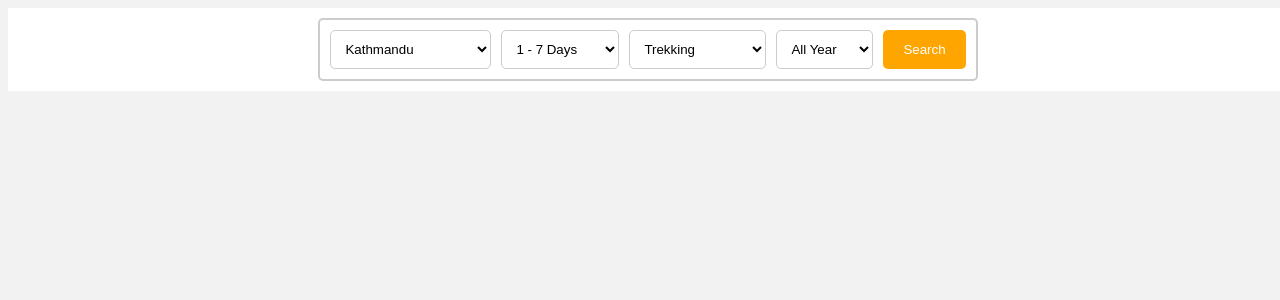
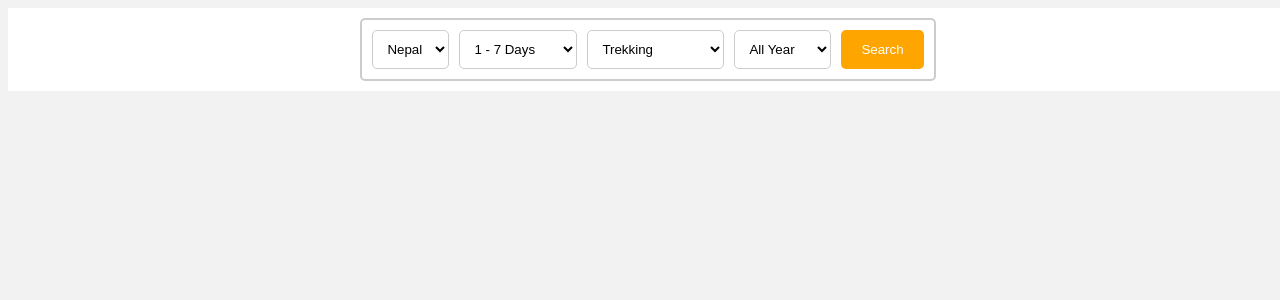
Before and after one commit to bishallopchan12/TTMS, a PHP site: page /recommendation.php in a window 1280 px wide. Shown: the top 300 px of the page. Run offline with PHP 8.4, Linux system fonts and the light colour scheme.

Commit message:
Feri pani commit

```diff
--- a/index.php
+++ b/index.php
@@ -315,7 +315,7 @@ include('include/config.php');
          </section>
          <!-- ***Home client html end here*** -->
          <!-- ***Home testimonial html start from here*** -->
-         <section class="home-testimonial">
+         <!-- <section class="home-testimonial">
             <div class="container">
                <div class="row">
                   <div class="col-lg-8 offset-lg-2 text-center">
@@ -417,7 +417,7 @@ include('include/config.php');
                   </div>
                </div>
             </div>
-         </section>
+         </section> -->
          <!-- ***Home testimonial html end here*** -->
          <!-- ***Home callback html start from here*** -->
          <section class="home-callback bg-color-callback primary-bg">
--- a/package-offer.php
+++ b/package-offer.php
@@ -74,7 +74,7 @@ include('include/config.php');
             </div>
             <!-- ***offer package section html start form here*** -->
             <!-- ***callback section html start form here*** -->
-            <div class="bg-img-fullcallback" style="background-image: url(assets/images/trekking.jpg);">
+            <div class="bg-img-fullcallback" style="background-image: url(assets/images/himal.jpg);">
                <div class="overlay"></div>
                <div class="container">
                   <div class="row">
--- a/profile.php
+++ b/profile.php
@@ -179,7 +179,7 @@ include('includes/config.php');
 
                </div>
             </div>
-            <div class="bg-img-fullcallback" style="background-image: url(assets/images/img7.jpg);">
+            <div class="bg-img-fullcallback" style="background-image: url(assets/images/back.jpg);">
                <div class="overlay"></div>
                <div class="container">
                   <div class="row">
--- a/recommendation.php
+++ b/recommendation.php
@@ -21,6 +21,7 @@
         }
 
         .trip-search-form {
+
             display: flex;
             border: 2px solid #ccc;
             padding: 10px;
@@ -92,22 +93,10 @@
 </head>
 <body>
     <div class="trip-search-container">
+
         <form class="trip-search-form">
             <select id="country" class="search-dropdown">
-            <option value="Kathmandu">Kathmandu</option>
-            <option value="Pokhara">Pokhara</option>
-            <option value="Chitwan">Chitwan</option>
-            <option value="Lumbini">Lumbini</option>
-            <option value="Nagarkot">Nagarkot</option>
-            <option value="Dhulikhel">Dhulikhel</option>
-            <option value="Gosaikunda">Gosaikunda</option>
-            <option value="EverestBaseCamp">Everest Base Camp</option>
-            <option value="Annapurna">Annapurna</option>
-            <option value="RaraLake">Rara Lake</option>
-            <option value="Bandipur">Bandipur</option>
-            <option value="Mustang">Mustang</option>
-            <option value="Manang">Manang</option>
-            <option value="Ilam">Ilam</option>
+                <option value="Nepal">Nepal</option>
             </select>
 
             <select id="duration" class="search-dropdown">
@@ -142,7 +131,6 @@
         </form>
     </div>
 
-
     <div class="trip-results" id="tripResults"></div>
 
     <script>
@@ -150,56 +138,56 @@
 
     // Expanded trip data with 50 trips
     const trips = [
-        { id: 1, name: "Everest Base Camp Trek", duration: "8-14", activities: "Trekking", season: "Spring", rating: 4.9, price: 1200, region: "Eastern Nepal" },
-        { id: 2, name: "Chitwan Jungle Safari", duration: "1-7", activities: "Wildlife", season: "Winter", rating: 4.7, price: 700, region: "Southern Nepal" },
-        { id: 3, name: "Kathmandu Cultural Tour", duration: "1-7", activities: "Cultural", season: "AllYear", rating: 4.5, price: 300, region: "Central Nepal" },
-        { id: 4, name: "Annapurna Circuit Trek", duration: "15+", activities: "Trekking", season: "Summer", rating: 4.8, price: 1500, region: "Western Nepal" },
+        { id: 1, name: "Everest Base Camp Trek", duration: "8-14", activities: "Trekking", season: "Spring", rating: 4.9, price: 50200, region: "Eastern Nepal" },
+        { id: 2, name: "Chitwan Jungle Safari", duration: "1-7", activities: "Wildlife", season: "Winter", rating: 4.7, price: 35000, region: "Southern Nepal" },
+        { id: 3, name: "Kathmandu Cultural Tour", duration: "1-7", activities: "Cultural", season: "AllYear", rating: 4.5, price: 30000, region: "Central Nepal" },
+        { id: 4, name: "Annapurna Circuit Trek", duration: "15+", activities: "Trekking", season: "Summer", rating: 4.8, price: 15000, region: "Western Nepal" },
         { id: 5, name: "Pokhara Adventure Sports", duration: "1-7", activities: "Adventure", season: "AllYear", rating: 4.6, price: 500, region: "Western Nepal" },
-        { id: 6, name: "Langtang Valley Trek", duration: "8-14", activities: "Trekking", season: "Summer", rating: 4.5, price: 900, region: "Central Nepal" },
-        { id: 7, name: "Poon Hill Sunrise Trek", duration: "1-7", activities: "Trekking", season: "Spring", rating: 4.7, price: 400, region: "Western Nepal" },
-        { id: 8, name: "Gosaikunda Lake Pilgrimage", duration: "8-14", activities: "Cultural", season: "Spring", rating: 4.4, price: 600, region: "Central Nepal" },
-        { id: 9, name: "Lumbini Buddhist Pilgrimage", duration: "1-7", activities: "Cultural", season: "AllYear", rating: 4.6, price: 200, region: "Southern Nepal" },
-        { id: 10, name: "Upper Mustang Trek", duration: "15+", activities: "Trekking", season: "Summer", rating: 4.9, price: 1800, region: "Western Nepal" },
-        { id: 11, name: "Bardia National Park Wildlife Safari", duration: "1-7", activities: "Wildlife", season: "Winter", rating: 4.5, price: 600, region: "Western Nepal" },
-        { id: 12, name: "Rara Lake Trek", duration: "8-14", activities: "Trekking", season: "Autumn", rating: 4.8, price: 1000, region: "Western Nepal" },
-        { id: 13, name: "Ghorepani Poon Hill Trek", duration: "8-14", activities: "Trekking", season: "Spring", rating: 4.7, price: 800, region: "Western Nepal" },
-        { id: 14, name: "Dhulikhel Cultural Village Walk", duration: "1-7", activities: "Cultural", season: "AllYear", rating: 4.3, price: 150, region: "Central Nepal" },
-        { id: 15, name: "Tilicho Lake Trek", duration: "8-14", activities: "Trekking", season: "Autumn", rating: 4.7, price: 1000, region: "Western Nepal" },
-        { id: 16, name: "Manaslu Circuit Trek", duration: "15+", activities: "Trekking", season: "Spring", rating: 4.8, price: 1400, region: "Central Nepal" },
-        { id: 17, name: "Patan and Bhaktapur Heritage Tour", duration: "1-7", activities: "Cultural", season: "AllYear", rating: 4.5, price: 250, region: "Central Nepal" },
-        { id: 18, name: "Rafting in the Trishuli River", duration: "1-7", activities: "Adventure", season: "Spring", rating: 4.6, price: 300, region: "Central Nepal" },
-        { id: 19, name: "Helambu Circuit Trek", duration: "8-14", activities: "Trekking", season: "Winter", rating: 4.4, price: 800, region: "Central Nepal" },
-        { id: 20, name: "Dhorpatan Hunting Reserve Adventure", duration: "8-14", activities: "Wildlife", season: "Autumn", rating: 4.3, price: 1200, region: "Western Nepal" },
-        { id: 21, name: "Nagarkot Sunrise Tour", duration: "1-7", activities: "Cultural", season: "AllYear", rating: 4.2, price: 150, region: "Central Nepal" },
-        { id: 22, name: "Makalu Base Camp Trek", duration: "15+", activities: "Trekking", season: "Spring", rating: 4.8, price: 1600, region: "Eastern Nepal" },
-        { id: 23, name: "Koshi Tappu Wildlife Reserve Safari", duration: "1-7", activities: "Wildlife", season: "Winter", rating: 4.4, price: 600, region: "Eastern Nepal" },
-        { id: 24, name: "Bungee Jumping in Bhote Koshi", duration: "1-7", activities: "Adventure", season: "Summer", rating: 4.9, price: 250, region: "Central Nepal" },
-        { id: 25, name: "Chisapani Nagarkot Trek", duration: "1-7", activities: "Trekking", season: "AllYear", rating: 4.3, price: 400, region: "Central Nepal" },
-        { id: 26, name: "Pikey Peak Trek", duration: "1-7", activities: "Trekking", season: "Spring", rating: 4.7, price: 500, region: "Eastern Nepal" },
-        { id: 27, name: "Kanchenjunga Base Camp Trek", duration: "15+", activities: "Trekking", season: "Autumn", rating: 4.9, price: 1800, region: "Eastern Nepal" },
-        { id: 28, name: "Janakpur Pilgrimage Tour", duration: "1-7", activities: "Cultural", season: "AllYear", rating: 4.1, price: 150, region: "Southern Nepal" },
-        { id: 29, name: "Khopra Ridge Trek", duration: "8-14", activities: "Trekking", season: "Summer", rating: 4.6, price: 900, region: "Western Nepal" },
-        { id: 30, name: "Seti River Rafting", duration: "1-7", activities: "Adventure", season: "Spring", rating: 4.6, price: 350, region: "Western Nepal" },
-        { id: 31, name: "Kalinchowk Temple Tour", duration: "1-7", activities: "Cultural", season: "Winter", rating: 4.3, price: 200, region: "Central Nepal" },
-        { id: 32, name: "Sundarijal Shivapuri Trek", duration: "1-7", activities: "Trekking", season: "AllYear", rating: 4.4, price: 250, region: "Central Nepal" },
-        { id: 33, name: "Sikles Eco-Trek", duration: "1-7", activities: "Trekking", season: "Spring", rating: 4.5, price: 400, region: "Western Nepal" },
-        { id: 34, name: "Lower Dolpo Trek", duration: "15+", activities: "Trekking", season: "Autumn", rating: 4.7, price: 1700, region: "Western Nepal" },
-        { id: 35, name: "Tansen Historical Town Tour", duration: "1-7", activities: "Cultural", season: "AllYear", rating: 4.1, price: 150, region: "Western Nepal" },
-        { id: 36, name: "Rupa and Begnas Lake Tour", duration: "1-7", activities: "Adventure", season: "Summer", rating: 4.3, price: 200, region: "Western Nepal" },
-        { id: 37, name: "Nar Phu Valley Trek", duration: "15+", activities: "Trekking", season: "Spring", rating: 4.9, price: 1600, region: "Western Nepal" },
-        { id: 38, name: "Ilam Tea Garden Tour", duration: "1-7", activities: "Cultural", season: "AllYear", rating: 4.4, price: 200, region: "Eastern Nepal" },
-        { id: 39, name: "Phoksundo Lake Trek", duration: "8-14", activities: "Trekking", season: "Autumn", rating: 4.8, price: 1300, region: "Western Nepal" },
-        { id: 40, name: "Rasuwa Tamang Heritage Trek", duration: "1-7", activities: "Trekking", season: "AllYear", rating: 4.3, price: 600, region: "Central Nepal" },
-        { id: 41, name: "Panchase Trek", duration: "1-7", activities: "Trekking", season: "Spring", rating: 4.4, price: 300, region: "Western Nepal" },
-        { id: 42, name: "Daman Hill Station Tour", duration: "1-7", activities: "Cultural", season: "Winter", rating: 4.2, price: 180, region: "Central Nepal" },
-        { id: 43, name: "Upper Dolpo Trek", duration: "15+", activities: "Trekking", season: "Summer", rating: 4.9, price: 2000, region: "Western Nepal" },
-        { id: 44, name: "Jomsom Muktinath Trek", duration: "8-14", activities: "Trekking", season: "Autumn", rating: 4.7, price: 900, region: "Western Nepal" },
-        { id: 45, name: "Hiking to Namobuddha Monastery", duration: "1-7", activities: "Cultural", season: "AllYear", rating: 4.3, price: 150, region: "Central Nepal" },
-        { id: 46, name: "Mt. Kanjiroba Expedition", duration: "15+", activities: "Trekking", season: "Spring", rating: 4.8, price: 2200, region: "Western Nepal" },
-        { id: 47, name: "Sailung Trek", duration: "8-14", activities: "Trekking", season: "Spring", rating: 4.6, price: 800, region: "Central Nepal" },
-        { id: 48, name: "Mardi Himal Trek", duration: "8-14", activities: "Trekking", season: "Autumn", rating: 4.8, price: 700, region: "Western Nepal" },
-        { id: 49, name: "Rupina La Pass Trek", duration: "15+", activities: "Trekking", season: "Autumn", rating: 4.7, price: 1500, region: "Central Nepal" },
-        { id: 50, name: "Kapilvastu Cultural Heritage Tour", duration: "1-7", activities: "Cultural", season: "AllYear", rating: 4.2, price: 180, region: "Southern Nepal" }
+        { id: 6, name: "Langtang Valley Trek", duration: "8-14", activities: "Trekking", season: "Summer", rating: 4.5, price: 29000, region: "Central Nepal" },
+        { id: 7, name: "Poon Hill Sunrise Trek", duration: "1-7", activities: "Trekking", season: "Spring", rating: 4.7, price: 40000, region: "Western Nepal" },
+        { id: 8, name: "Gosaikunda Lake Pilgrimage", duration: "8-14", activities: "Cultural", season: "Spring", rating: 4.4, price: 26000, region: "Central Nepal" },
+        { id: 9, name: "Lumbini Buddhist Pilgrimage", duration: "1-7", activities: "Cultural", season: "AllYear", rating: 4.6, price: 20000, region: "Southern Nepal" },
+        { id: 10, name: "Upper Mustang Trek", duration: "15+", activities: "Trekking", season: "Summer", rating: 4.9, price: 18000, region: "Western Nepal" },
+        { id: 11, name: "Bardia National Park Wildlife Safari", duration: "1-7", activities: "Wildlife", season: "Winter", rating: 4.5, price: 60000, region: "Western Nepal" },
+        { id: 12, name: "Rara Lake Trek", duration: "8-14", activities: "Trekking", season: "Autumn", rating: 4.8, price: 41000, region: "Western Nepal" },
+        { id: 13, name: "Ghorepani Poon Hill Trek", duration: "8-14", activities: "Trekking", season: "Spring", rating: 4.7, price: 81000, region: "Western Nepal" },
+        { id: 14, name: "Dhulikhel Cultural Village Walk", duration: "1-7", activities: "Cultural", season: "AllYear", rating: 4.3, price: 45500, region: "Central Nepal" },
+        { id: 15, name: "Tilicho Lake Trek", duration: "8-14", activities: "Trekking", season: "Autumn", rating: 4.7, price: 50000, region: "Western Nepal" },
+        { id: 16, name: "Manaslu Circuit Trek", duration: "15+", activities: "Trekking", season: "Spring", rating: 4.8, price: 30000, region: "Central Nepal" },
+        { id: 17, name: "Patan and Bhaktapur Heritage Tour", duration: "1-7", activities: "Cultural", season: "AllYear", rating: 4.5, price: 10050, region: "Central Nepal" },
+        { id: 18, name: "Rafting in the Trishuli River", duration: "1-7", activities: "Adventure", season: "Spring", rating: 4.6, price: 30000, region: "Central Nepal" },
+        { id: 19, name: "Helambu Circuit Trek", duration: "8-14", activities: "Trekking", season: "Winter", rating: 4.4, price: 80000, region: "Central Nepal" },
+        { id: 20, name: "Dhorpatan Hunting Reserve Adventure", duration: "8-14", activities: "Wildlife", season: "Autumn", rating: 4.3, price: 12000, region: "Western Nepal" },
+        { id: 21, name: "Nagarkot Sunrise Tour", duration: "1-7", activities: "Cultural", season: "AllYear", rating: 4.2, price: 15000, region: "Central Nepal" },
+        { id: 22, name: "Makalu Base Camp Trek", duration: "15+", activities: "Trekking", season: "Spring", rating: 4.8, price: 16000, region: "Eastern Nepal" },
+        { id: 23, name: "Koshi Tappu Wildlife Reserve Safari", duration: "1-7", activities: "Wildlife", season: "Winter", rating: 4.4, price: 60000, region: "Eastern Nepal" },
+        { id: 24, name: "Bungee Jumping in Bhote Koshi", duration: "1-7", activities: "Adventure", season: "Summer", rating: 4.9, price: 25000, region: "Central Nepal" },
+        { id: 25, name: "Chisapani Nagarkot Trek", duration: "1-7", activities: "Trekking", season: "AllYear", rating: 4.3, price: 40000, region: "Central Nepal" },
+        { id: 26, name: "Pikey Peak Trek", duration: "1-7", activities: "Trekking", season: "Spring", rating: 4.7, price: 50000, region: "Eastern Nepal" },
+        { id: 27, name: "Kanchenjunga Base Camp Trek", duration: "15+", activities: "Trekking", season: "Autumn", rating: 4.9, price: 18000, region: "Eastern Nepal" },
+        { id: 28, name: "Janakpur Pilgrimage Tour", duration: "1-7", activities: "Cultural", season: "AllYear", rating: 4.1, price: 10050, region: "Southern Nepal" },
+        { id: 29, name: "Khopra Ridge Trek", duration: "8-14", activities: "Trekking", season: "Summer", rating: 4.6, price: 90000, region: "Western Nepal" },
+        { id: 30, name: "Seti River Rafting", duration: "1-7", activities: "Adventure", season: "Spring", rating: 4.6, price: 35000, region: "Western Nepal" },
+        { id: 31, name: "Kalinchowk Temple Tour", duration: "1-7", activities: "Cultural", season: "Winter", rating: 4.3, price: 20000, region: "Central Nepal" },
+        { id: 32, name: "Sundarijal Shivapuri Trek", duration: "1-7", activities: "Trekking", season: "AllYear", rating: 4.4, price: 20050, region: "Central Nepal" },
+        { id: 33, name: "Sikles Eco-Trek", duration: "1-7", activities: "Trekking", season: "Spring", rating: 4.5, price: 40000, region: "Western Nepal" },
+        { id: 34, name: "Lower Dolpo Trek", duration: "15+", activities: "Trekking", season: "Autumn", rating: 4.7, price: 17000, region: "Western Nepal" },
+        { id: 35, name: "Tansen Historical Town Tour", duration: "1-7", activities: "Cultural", season: "AllYear", rating: 4.1, price: 15000, region: "Western Nepal" },
+        { id: 36, name: "Rupa and Begnas Lake Tour", duration: "1-7", activities: "Adventure", season: "Summer", rating: 4.3, price: 20000, region: "Western Nepal" },
+        { id: 37, name: "Nar Phu Valley Trek", duration: "15+", activities: "Trekking", season: "Spring", rating: 4.9, price: 16000, region: "Western Nepal" },
+        { id: 38, name: "Ilam Tea Garden Tour", duration: "1-7", activities: "Cultural", season: "AllYear", rating: 4.4, price: 20000, region: "Eastern Nepal" },
+        { id: 39, name: "Phoksundo Lake Trek", duration: "8-14", activities: "Trekking", season: "Autumn", rating: 4.8, price: 13000, region: "Western Nepal" },
+        { id: 40, name: "Rasuwa Tamang Heritage Trek", duration: "1-7", activities: "Trekking", season: "AllYear", rating: 4.3, price: 60000, region: "Central Nepal" },
+        { id: 41, name: "Panchase Trek", duration: "1-7", activities: "Trekking", season: "Spring", rating: 4.4, price: 30000, region: "Western Nepal" },
+        { id: 42, name: "Daman Hill Station Tour", duration: "1-7", activities: "Cultural", season: "Winter", rating: 4.2, price: 18000, region: "Central Nepal" },
+        { id: 43, name: "Upper Dolpo Trek", duration: "15+", activities: "Trekking", season: "Summer", rating: 4.9, price: 20000, region: "Western Nepal" },
+        { id: 44, name: "Jomsom Muktinath Trek", duration: "8-14", activities: "Trekking", season: "Autumn", rating: 4.7, price: 90000, region: "Western Nepal" },
+        { id: 45, name: "Hiking to Namobuddha Monastery", duration: "1-7", activities: "Cultural", season: "AllYear", rating: 4.3, price: 15000, region: "Central Nepal" },
+        { id: 46, name: "Mt. Kanjiroba Expedition", duration: "15+", activities: "Trekking", season: "Spring", rating: 4.8, price: 22000, region: "Western Nepal" },
+        { id: 47, name: "Sailung Trek", duration: "8-14", activities: "Trekking", season: "Spring", rating: 4.6, price: 28000, region: "Central Nepal" },
+        { id: 48, name: "Mardi Himal Trek", duration: "8-14", activities: "Trekking", season: "Autumn", rating: 4.8, price: 17000, region: "Western Nepal" },
+        { id: 49, name: "Rupina La Pass Trek", duration: "15+", activities: "Trekking", season: "Autumn", rating: 4.7, price: 55000, region: "Central Nepal" },
+        { id: 50, name: "Kapilvastu Cultural Heritage Tour", duration: "1-7", activities: "Cultural", season: "AllYear", rating: 4.2, price: 48000, region: "Southern Nepal" }
     ];
 
 
```
Also changed, not shown: contact.php (+6 -5 lines), submit_form.php (added, +41 -0 lines), style.css. Lines whose indentation alone changed are shown as unchanged.
